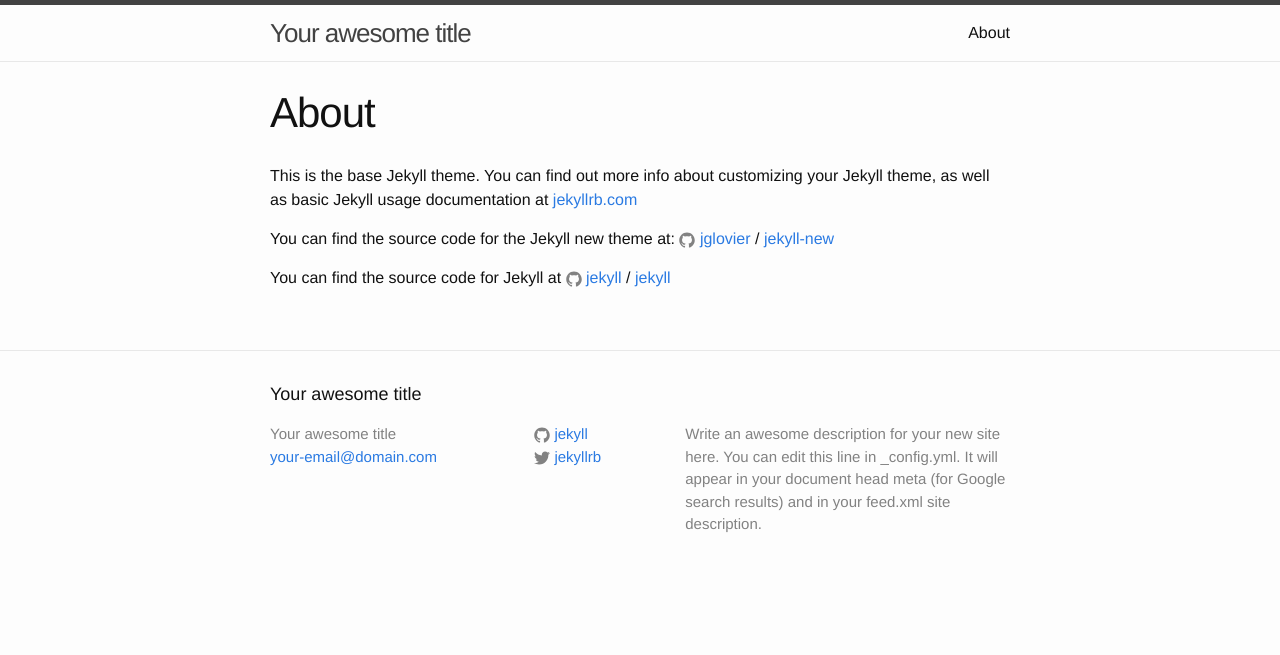
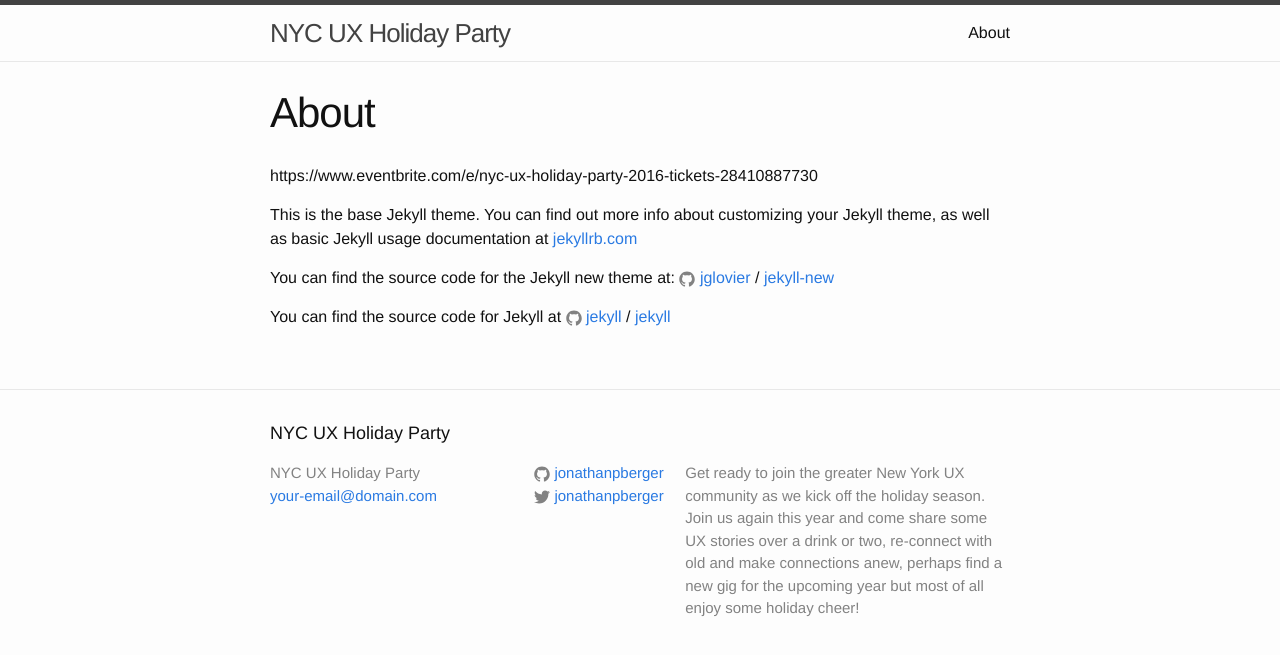
Before and after one commit to jonathanpberger/nycuxholidayparty, a Jekyll site: the page built from about.md, in a window 1280 px wide. Shown: the top 655 px of the page. Built offline with Jekyll 4.4.1, drawn with Linux system fonts in a browser that asks for light colours.

Commit message:
Start adding content.

```diff
--- a/_config.yml
+++ b/_config.yml
@@ -6,16 +6,15 @@
 # 'jekyll serve'. If you change this file, please restart the server process.
 
 # Site settings
-title: Your awesome title
+title: NYC UX Holiday Party
 email: your-email@domain.com
 description: > # this means to ignore newlines until "baseurl:"
-  Write an awesome description for your new site here. You can edit this
-  line in _config.yml. It will appear in your document head meta (for
-  Google search results) and in your feed.xml site description.
+  Get ready to join the greater New York UX community as we kick off the holiday season. Join us again this year and come share some UX stories over a drink or two, re-connect with old and make connections anew, perhaps find a new gig for the upcoming year but most of all enjoy some holiday cheer!
 baseurl: "" # the subpath of your site, e.g. /blog
 url: "http://yourdomain.com" # the base hostname & protocol for your site
-twitter_username: jekyllrb
-github_username:  jekyll
+twitter_username: jonathanpberger
+github_username:  jonathanpberger
 
 # Build settings
 markdown: kramdown
+theme: agency
--- a/about.md
+++ b/about.md
@@ -3,6 +3,8 @@ layout: page
 title: About
 permalink: /about/
 ---
+
+https://www.eventbrite.com/e/nyc-ux-holiday-party-2016-tickets-28410887730
 
 This is the base Jekyll theme. You can find out more info about customizing your Jekyll theme, as well as basic Jekyll usage documentation at [jekyllrb.com](http://jekyllrb.com/)
 
```
